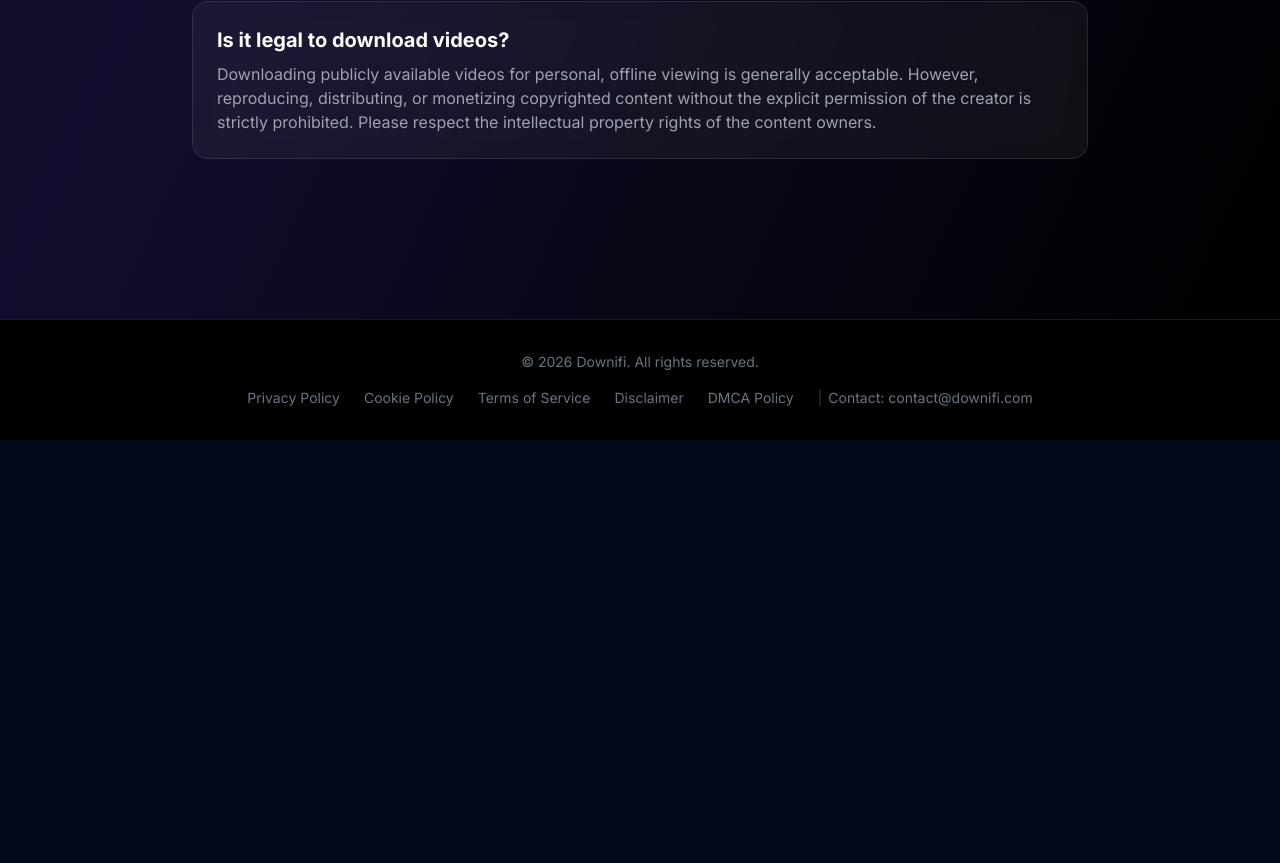
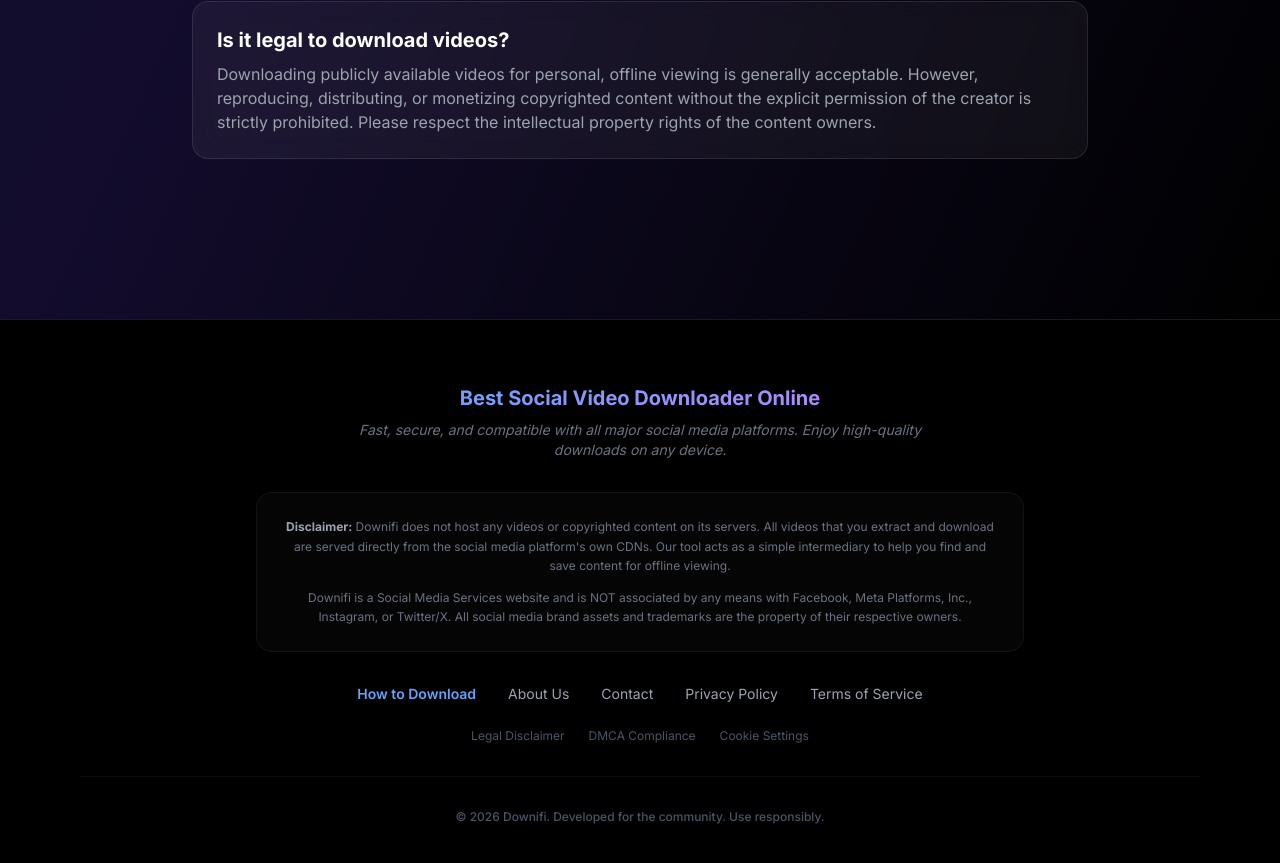
Before and after one commit to Nauman123Nasir/social-frontend, a Next.js app: page / in a window 1280 px wide. Shown: the part 2609-3472 px from the top of the page. Before the commit the page ends 3049 px from the top, so only its background shows below. Built offline with nearby package versions, Linux system fonts and the light colour scheme.

Commit message:
Update layout.tsx

```diff
--- a/src/app/layout.tsx
+++ b/src/app/layout.tsx
@@ -37,25 +37,57 @@ export default function RootLayout({
                 {children}
             </main>
 
-            {/* Footer placeholder */}
-            <footer className="border-t border-white/10 bg-black py-8 mt-auto">
-                <div className="container mx-auto px-4 text-center text-sm text-gray-500">
-                    <p>&copy; {new Date().getFullYear()} Downifi. All rights reserved.</p>
+            {/* Footer */}
+            <footer className="border-t border-white/10 bg-black pt-16 pb-12 mt-auto">
+                <div className="container mx-auto px-4 max-w-6xl">
+                    <div className="flex flex-col items-center text-center space-y-8">
+                        {/* SEO Heading */}
+                        <div className="space-y-2">
+                            <h2 className="text-xl font-bold bg-clip-text text-transparent bg-gradient-to-r from-blue-400 to-purple-400">
+                                Best Social Video Downloader Online
+                            </h2>
+                            <p className="text-sm text-gray-500 max-w-xl mx-auto italic">
+                                Fast, secure, and compatible with all major social media platforms. Enjoy high-quality downloads on any device.
+                            </p>
+                        </div>
 
-                    <div className="mt-4 flex flex-wrap justify-center gap-x-6 gap-y-2">
-                        <a href="/privacy" className="hover:text-white transition">Privacy Policy</a>
-                        <a href="/cookie-policy" className="hover:text-white transition">Cookie Policy</a>
-                        <a href="/terms" className="hover:text-white transition">Terms of Service</a>
-                        <a href="/disclaimer" className="hover:text-white transition">Disclaimer</a>
-                        <a href="/dmca" className="hover:text-white transition">DMCA Policy</a>
-                        <a href="mailto:contact@downifi.com" className="hover:text-white transition flex items-center gap-1.5">
-                            <span className="opacity-50">|</span>
-                            <span>Contact: contact@downifi.com</span>
-                        </a>
+                        {/* Core Disclaimer (Hosting) */}
+                        <div className="max-w-3xl text-xs text-gray-500 leading-relaxed space-y-3 p-6 rounded-2xl bg-white/[0.02] border border-white/5">
+                            <p>
+                                <strong className="text-gray-400">Disclaimer:</strong> Downifi does not host any videos or copyrighted content on its servers. All videos that you extract and download are served directly from the social media platform's own CDNs. Our tool acts as a simple intermediary to help you find and save content for offline viewing.
+                            </p>
+                            <p>
+                                Downifi is a Social Media Services website and is NOT associated by any means with Facebook, Meta Platforms, Inc., Instagram, or Twitter/X. All social media brand assets and trademarks are the property of their respective owners.
+                            </p>
+                        </div>
+
+                        {/* Link Grid */}
+                        <div className="flex flex-col items-center space-y-6 w-full">
+                            <div className="flex flex-wrap justify-center gap-x-8 gap-y-3 text-sm">
+                                <a href="/blog" className="text-blue-400 hover:text-blue-300 font-semibold transition">How to Download</a>
+                                <a href="/about" className="text-gray-400 hover:text-white transition">About Us</a>
+                                <a href="/contact" className="text-gray-400 hover:text-white transition">Contact</a>
+                                <a href="/privacy" className="text-gray-400 hover:text-white transition">Privacy Policy</a>
+                                <a href="/terms" className="text-gray-400 hover:text-white transition">Terms of Service</a>
+                            </div>
+
+                            <div className="flex flex-wrap justify-center gap-x-6 gap-y-2 text-xs text-gray-600">
+                                <a href="/disclaimer" className="hover:text-gray-400 transition">Legal Disclaimer</a>
+                                <a href="/dmca" className="hover:text-gray-400 transition">DMCA Compliance</a>
+                                <a href="/cookie-policy" className="hover:text-gray-400 transition">Cookie Settings</a>
+                            </div>
+                        </div>
+
+                        {/* Copyright */}
+                        <div className="pt-8 border-t border-white/5 w-full">
+                            <p className="text-xs text-gray-600 font-medium">
+                                &copy; {new Date().getFullYear()} Downifi. Developed for the community. Use responsibly.
+                            </p>
+                        </div>
                     </div>
-
                 </div>
             </footer>
+
             <CookieConsent />
         </div>
       </body>
```
